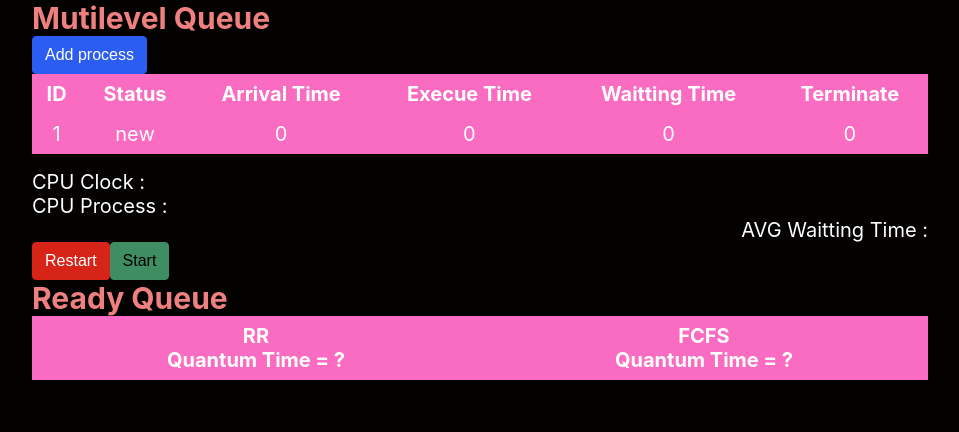
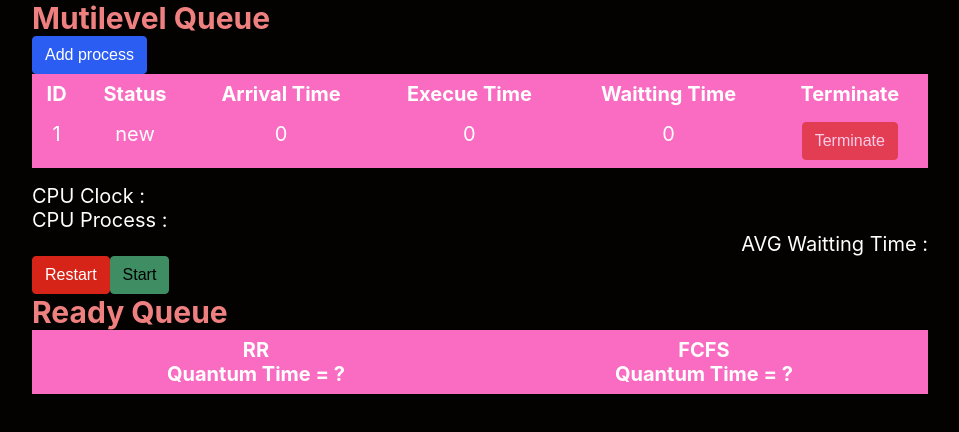
Before and after one commit to sharksbullet/mutilevel_queue_os, a React (Create React App) app: page / in a window 1280 px wide. Shown: the top 432 px of the page, without its empty margins (160-1119 px from the left). Built offline with nearby package versions, Linux system fonts and the light colour scheme.

Commit message:
Update Tablequeue.js

```diff
--- a/src/Tablequeue.js
+++ b/src/Tablequeue.js
@@ -24,7 +24,7 @@ const Tablequeueu = () => {
     <td>0</td>
     <td>0</td>
     <td>0</td>
-    <td>0</td>
+    <td><button class="btn btn-danger" disabled>Terminate</button></td>
    </tr>
   </tbody>
 </table>
```
